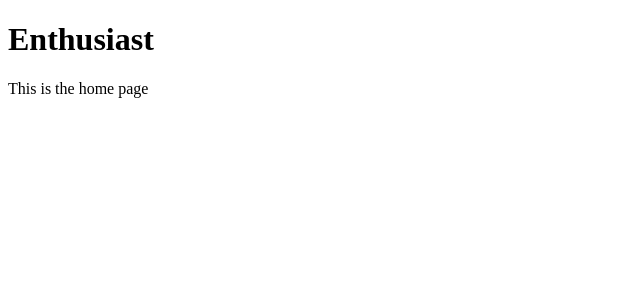
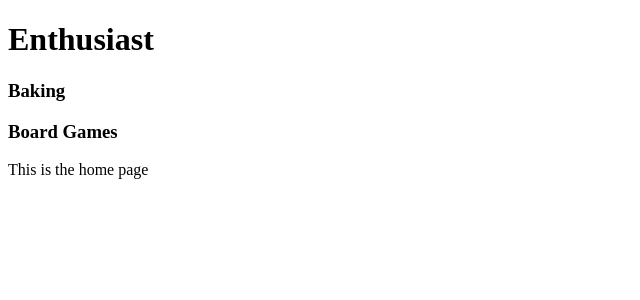
Before and after one commit to augustreid/enthusiast, a React (Create React App) app: page / in a window 1280 px wide. Shown: the top 300 px of the page, without its empty margins (0-640 px from the left). Built offline with nearby package versions, Linux system fonts and the light colour scheme.

Commit message:
Create HobbyNav component with mockdata

```diff
--- a/src/App.tsx
+++ b/src/App.tsx
@@ -3,11 +3,13 @@
 import Header from "./Components/Header";
 import { Routes, Route } from "react-router-dom";
 import Home from "./Components/Home";
+import HobbyNav from "./Components/HobbyNav";
 
 function App() {
   return (
     <main>
       <Header/>
+      <HobbyNav/>
       <Routes>
         <Route path={"/"} element={<Home />} />
       </Routes>
--- /dev/null
+++ b/src/Components/HobbyNav.tsx
@@ -0,0 +1,15 @@
+import {hobbies} from "../mockData";
+
+function HobbyNav() {
+  return(
+    <nav>
+      {hobbies.map((hobby) => {
+        return (
+          <h3>{hobby.name}</h3>
+        )
+      })}
+    </nav>
+  )
+}
+
+export default HobbyNav;
```
